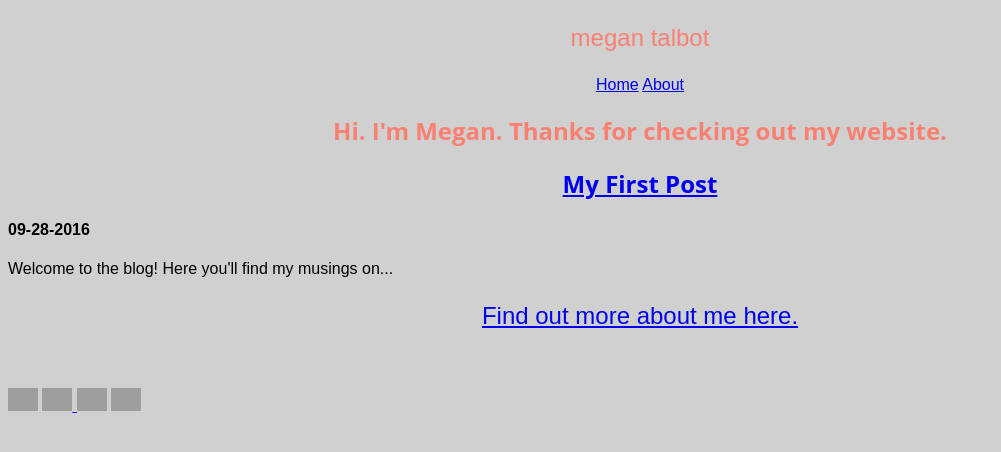
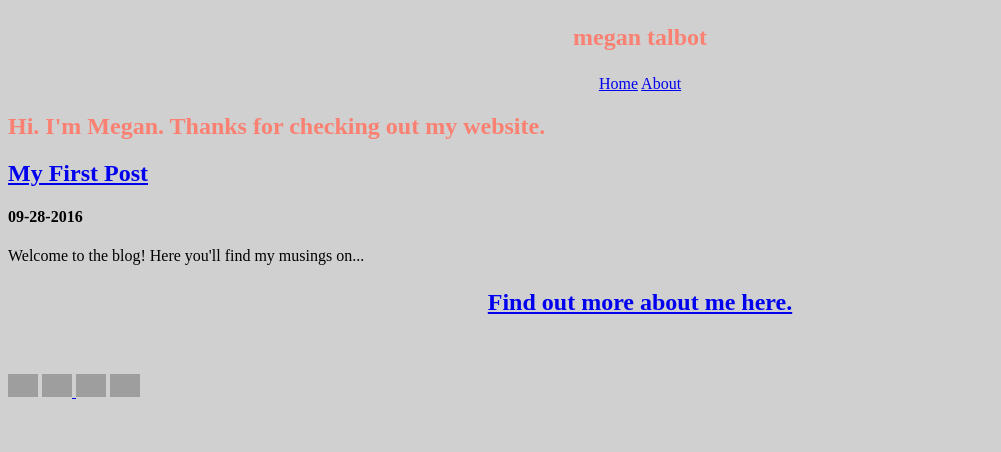
Before and after one commit to meganft/meganft.github.io, a Jekyll site: the page built from index.html, in a window 1280 px wide. Shown: the top 452 px of the page, without its empty margins (0-1001 px from the left). Built offline with Jekyll 4.4.1, drawn with Linux system fonts in a browser that asks for light colours; grey boxes are pictures that could not be loaded.

```diff
--- a/css/styles.css
+++ b/css/styles.css
@@ -1,17 +1,17 @@
 html{
-  font-family: 'Raleway', sans-serif;
+  font-family: 'Raleway'
   font-weight: lighter;
 }
 
 body {
   background-color: #D0D0D0;
-  font-family: 'Raleway', sans-serif;
+  font-family: 'Raleway'
   font-weight: lighter;
 }
 
 title {
   color: #fa8072;
-  font-family: 'Raleway', sans-serif;
+  font-family: 'Raleway'
   font-weight: lighter;
   text-align: center;
   font-size: 48px;
@@ -19,7 +19,7 @@
 
 h3 {
   color: #fa8072;
-  font-family: 'Raleway', sans-serif;
+  font-family: 'Raleway'
   font-weight: lighter;
   text-align: center;
   font-size: 24px;
@@ -27,7 +27,7 @@
 
 h2 {
   color: #fa8072;
-  font-family: 'Open Sans', sans-serif;
+  font-family: 'Raleway'
   text-align: center;
   font-size: 24px;
 }
@@ -50,5 +50,5 @@
 }
 
 .about-text {
-  font: 'Open Sans', sans-serif;
+  font: 'Raleway
 }
```
